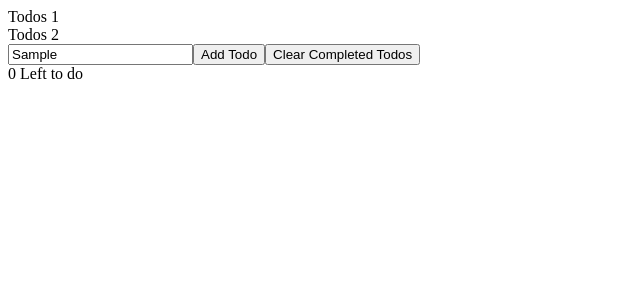
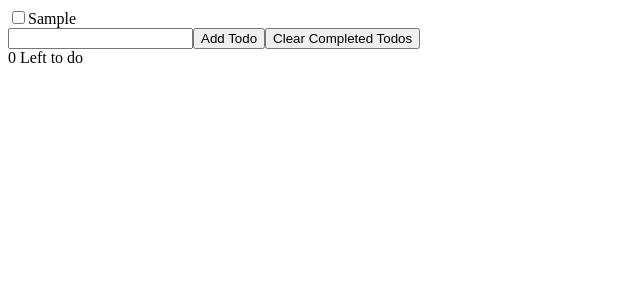
Before and after one commit to SterlingOrth/simple-react-app, a React (Create React App) app: page / in a window 1280 px wide. Both pictures are taken after typing "Sample" into the empty fields and a click on the button "Add Todo". Shown: the top 300 px of the page, without its empty margins (0-640 px from the left). Built offline with nearby package versions, Linux system fonts and the light colour scheme.

Commit message:
able to add todo

```diff
--- a/package.json
+++ b/package.json
@@ -9,6 +9,7 @@
     "react": "^17.0.2",
     "react-dom": "^17.0.2",
     "react-scripts": "4.0.3",
+    "uuid": "^8.3.2",
     "web-vitals": "^1.1.1"
   },
   "scripts": {
--- a/src/App.js
+++ b/src/App.js
@@ -1,13 +1,38 @@
-import React, { useState } from "react";
+import React, { useState, useRef, useEffect } from "react";
 import TodoList from "./TodoList"
+import { v4 as uuidv4 } from 'uuid';
+
+const LOCAL_STORAGE_KEY = 'todoApp.todos'
 
 function App() {
-  const [todos, setTodos] = useState(['Todos 1', 'Todos 2'])
+  const [todos, setTodos] = useState([])
+  const todoNameRef = useRef()
+
+  useEffect(() => {
+    const storedTodos = JSON.parse(localStorage.getItem(LOCAL_STORAGE_KEY))
+    if (storedTodos) setTodos(storedTodos)
+  }, [])
+
+  useEffect(() => {
+    localStorage.setItem(LOCAL_STORAGE_KEY, JSON.stringify(todos))
+  }, [todos])
+
+  // 21 minutes
+
+    function handleAddTodo(e) {
+    const name = todoNameRef.current.value
+    if (name === '') return
+    setTodos(prevTodos => {
+      return [...prevTodos, { id: uuidv4(), name: name, complete: false }]
+    })
+    todoNameRef.current.value = null
+  }
+
   return (
     <>
   <TodoList todos={todos}/>
-  <input type="text" />
-  <button>Add Todo</button>
+  <input ref={todoNameRef} type="text" />
+  <button onClick={handleAddTodo}>Add Todo</button>
   <button>Clear Completed Todos</button>
   <div>0 Left to do</div>
   </>
--- a/src/Todo.js
+++ b/src/Todo.js
@@ -3,7 +3,10 @@
 function Todo({ todo }) {
     return (
         <div>
-            {todo}
+            <label>
+                <input type="checkbox" checked={todo.complete} />
+            {todo.name}
+            </label>
         </div>
     )
 }
--- a/src/TodoList.js
+++ b/src/TodoList.js
@@ -4,7 +4,7 @@
 export default function TodoList({ todos }) {
     return (
        todos.map(todo => {
-           return <Todo todo={todo} />
+           return <Todo key={todo.id} todo={todo} />
        })
     )
 }
```
Also changed, not shown: 1 other file (tests, documents, lock files or other folders).
